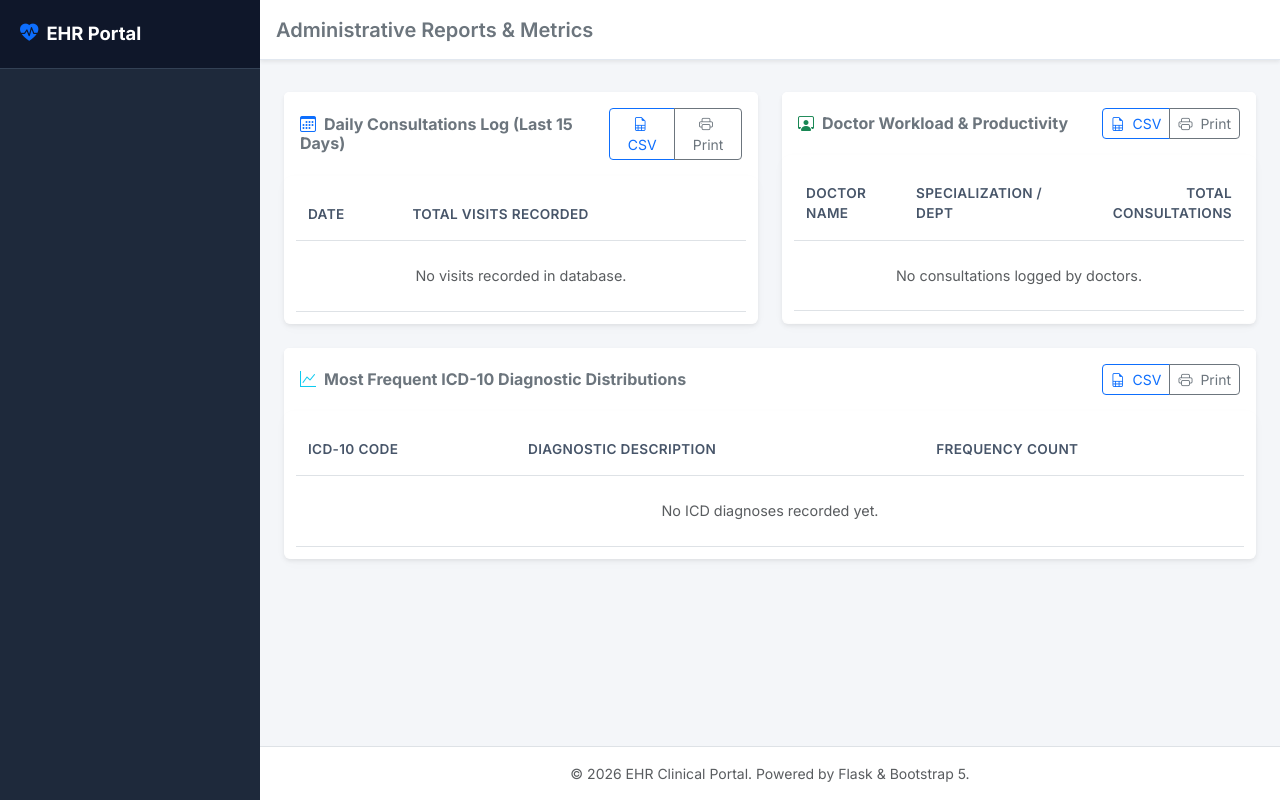
After one commit to sriram230107/EHR_S5, a Python web app: template app/templates/reports/dashboard.html in a window 1280 px wide. The commit adds this page. Run offline with Jinja, Linux system fonts and the light colour scheme; the template is opened without the code that fills it, so the values that code supplies are empty.

Commit message:
Phase 9: Administrative reporting and data export implementation

```diff
--- a/app/templates/base.html
+++ b/app/templates/base.html
@@ -40,6 +40,9 @@
                     <a href="{{ url_for('admin.view_audit_logs') }}" class="nav-link {% if request.path == url_for('admin.view_audit_logs') %}active{% endif %}">
                         <i class="bi bi-journal-text"></i> Audit Logs
                     </a>
+                    <a href="{{ url_for('admin.view_reports') }}" class="nav-link {% if request.path == url_for('admin.view_reports') %}active{% endif %}">
+                        <i class="bi bi-graph-up-arrow"></i> Reports
+                    </a>
                     <a href="{{ url_for('admin.backup_download_view') }}" class="nav-link {% if request.path == url_for('admin.backup_download_view') %}active{% endif %}">
                         <i class="bi bi-database-down"></i> Backup Database
                     </a>
@@ -60,6 +63,9 @@
                     </a>
                     <a href="{{ url_for('admin.manage_appointments') }}" class="nav-link {% if request.path == url_for('admin.manage_appointments') %}active{% endif %}">
                         <i class="bi bi-calendar-event"></i> Appointments
+                    </a>
+                    <a href="{{ url_for('admin.view_reports') }}" class="nav-link {% if request.path == url_for('admin.view_reports') %}active{% endif %}">
+                        <i class="bi bi-graph-up-arrow"></i> Reports
                     </a>
 
                 <!-- 3. Doctor Side Menu -->
--- /dev/null
+++ b/app/templates/reports/dashboard.html
@@ -0,0 +1,142 @@
+{% extends "base.html" %}
+
+{% block title %}Clinical Reports Hub - EHR Portal{% endblock %}
+
+{% block page_header %}Administrative Reports & Metrics{% endblock %}
+
+{% block content %}
+<div class="row g-4">
+
+    <!-- Report 1: Daily Visit Frequency -->
+    <div class="col-12 col-xl-6">
+        <div class="card shadow-sm border-0 h-100">
+            <div class="card-header bg-white py-3 d-flex align-items-center justify-content-between border-0">
+                <h6 class="fw-bold m-0 text-secondary"><i class="bi bi-calendar3 text-primary me-2"></i>Daily Consultations Log (Last 15 Days)</h6>
+                <div class="btn-group">
+                    <a href="{{ url_for('admin.export_report_csv', report_type='daily_visits') }}" class="btn btn-outline-primary btn-sm">
+                        <i class="bi bi-file-earmark-spreadsheet me-1"></i> CSV
+                    </a>
+                    <a href="{{ url_for('admin.print_report', report_type='daily_visits') }}" target="_blank" class="btn btn-outline-secondary btn-sm">
+                        <i class="bi bi-printer me-1"></i> Print
+                    </a>
+                </div>
+            </div>
+            <div class="table-responsive">
+                <table class="table table-hover align-middle mb-0" style="font-size: 0.9rem;">
+                    <thead>
+                        <tr>
+                            <th>Date</th>
+                            <th>Total Visits Recorded</th>
+                        </tr>
+                    </thead>
+                    <tbody>
+                        {% if daily_visits %}
+                            {% for date_str, count in daily_visits %}
+                            <tr>
+                                <td class="fw-medium text-dark">{{ date_str }}</td>
+                                <td>
+                                    <span class="badge bg-medical-light px-3 py-2 fs-6" style="min-width: 50px;">{{ count }}</span>
+                                </td>
+                            </tr>
+                            {% endfor %}
+                        {% else %}
+                            <tr>
+                                <td colspan="2" class="text-center py-4 text-muted">No visits recorded in database.</td>
+                            </tr>
+                        {% endif %}
+                    </tbody>
+                </table>
+            </div>
+        </div>
+    </div>
+
+    <!-- Report 2: Doctor Workload -->
+    <div class="col-12 col-xl-6">
+        <div class="card shadow-sm border-0 h-100">
+            <div class="card-header bg-white py-3 d-flex align-items-center justify-content-between border-0">
+                <h6 class="fw-bold m-0 text-secondary"><i class="bi bi-person-workspace text-success me-2"></i>Doctor Workload & Productivity</h6>
+                <div class="btn-group">
+                    <a href="{{ url_for('admin.export_report_csv', report_type='doctor_workload') }}" class="btn btn-outline-primary btn-sm">
+                        <i class="bi bi-file-earmark-spreadsheet me-1"></i> CSV
+                    </a>
+                    <a href="{{ url_for('admin.print_report', report_type='doctor_workload') }}" target="_blank" class="btn btn-outline-secondary btn-sm">
+                        <i class="bi bi-printer me-1"></i> Print
+                    </a>
+                </div>
+            </div>
+            <div class="table-responsive">
+                <table class="table table-hover align-middle mb-0" style="font-size: 0.9rem;">
+                    <thead>
+                        <tr>
+                            <th>Doctor Name</th>
+                            <th>Specialization / Dept</th>
+                            <th class="text-end">Total Consultations</th>
+                        </tr>
+                    </thead>
+                    <tbody>
+                        {% if doctor_workload %}
+                            {% for fname, lname, dept, count in doctor_workload %}
+                            <tr>
+                                <td class="fw-medium text-dark">Dr. {{ fname }} {{ lname }}</td>
+                                <td>
+                                    <span class="badge bg-secondary-light text-secondary">{{ dept or 'General Medicine' }}</span>
+                                </td>
+                                <td class="text-end fw-bold text-primary">{{ count }}</td>
+                            </tr>
+                            {% endfor %}
+                        {% else %}
+                            <tr>
+                                <td colspan="3" class="text-center py-4 text-muted">No consultations logged by doctors.</td>
+                            </tr>
+                        {% endif %}
+                    </tbody>
+                </table>
+            </div>
+        </div>
+    </div>
+
+    <!-- Report 3: Common Diagnoses ICD-10 Distribution -->
+    <div class="col-12">
+        <div class="card shadow-sm border-0">
+            <div class="card-header bg-white py-3 d-flex align-items-center justify-content-between border-0">
+                <h6 class="fw-bold m-0 text-secondary"><i class="bi bi-graph-up text-info me-2"></i>Most Frequent ICD-10 Diagnostic Distributions</h6>
+                <div class="btn-group">
+                    <a href="{{ url_for('admin.export_report_csv', report_type='diagnoses') }}" class="btn btn-outline-primary btn-sm">
+                        <i class="bi bi-file-earmark-spreadsheet me-1"></i> CSV
+                    </a>
+                    <a href="{{ url_for('admin.print_report', report_type='diagnoses') }}" target="_blank" class="btn btn-outline-secondary btn-sm">
+                        <i class="bi bi-printer me-1"></i> Print
+                    </a>
+                </div>
+            </div>
+            <div class="table-responsive">
+                <table class="table table-hover align-middle mb-0" style="font-size: 0.9rem;">
+                    <thead>
+                        <tr>
+                            <th>ICD-10 Code</th>
+                            <th>Diagnostic Description</th>
+                            <th>Frequency Count</th>
+                        </tr>
+                    </thead>
+                    <tbody>
+                        {% if common_diagnoses %}
+                            {% for code, desc, count in common_diagnoses %}
+                            <tr>
+                                <td class="fw-bold"><span class="badge bg-info text-white">{{ code }}</span></td>
+                                <td class="text-dark">{{ desc }}</td>
+                                <td class="fw-semibold text-primary">{{ count }} occurrences</td>
+                            </tr>
+                            {% endfor %}
+                        {% else %}
+                            <tr>
+                                <td colspan="3" class="text-center py-4 text-muted">No ICD diagnoses recorded yet.</td>
+                            </tr>
+                        {% endif %}
+                    </tbody>
+                </table>
+            </div>
+        </div>
+    </div>
+
+</div>
+{% endblock %}
```
Also changed, not shown: app/routes/admin.py (+147 -13 lines), app/templates/reports/print.html (added, +104 -0 lines).
